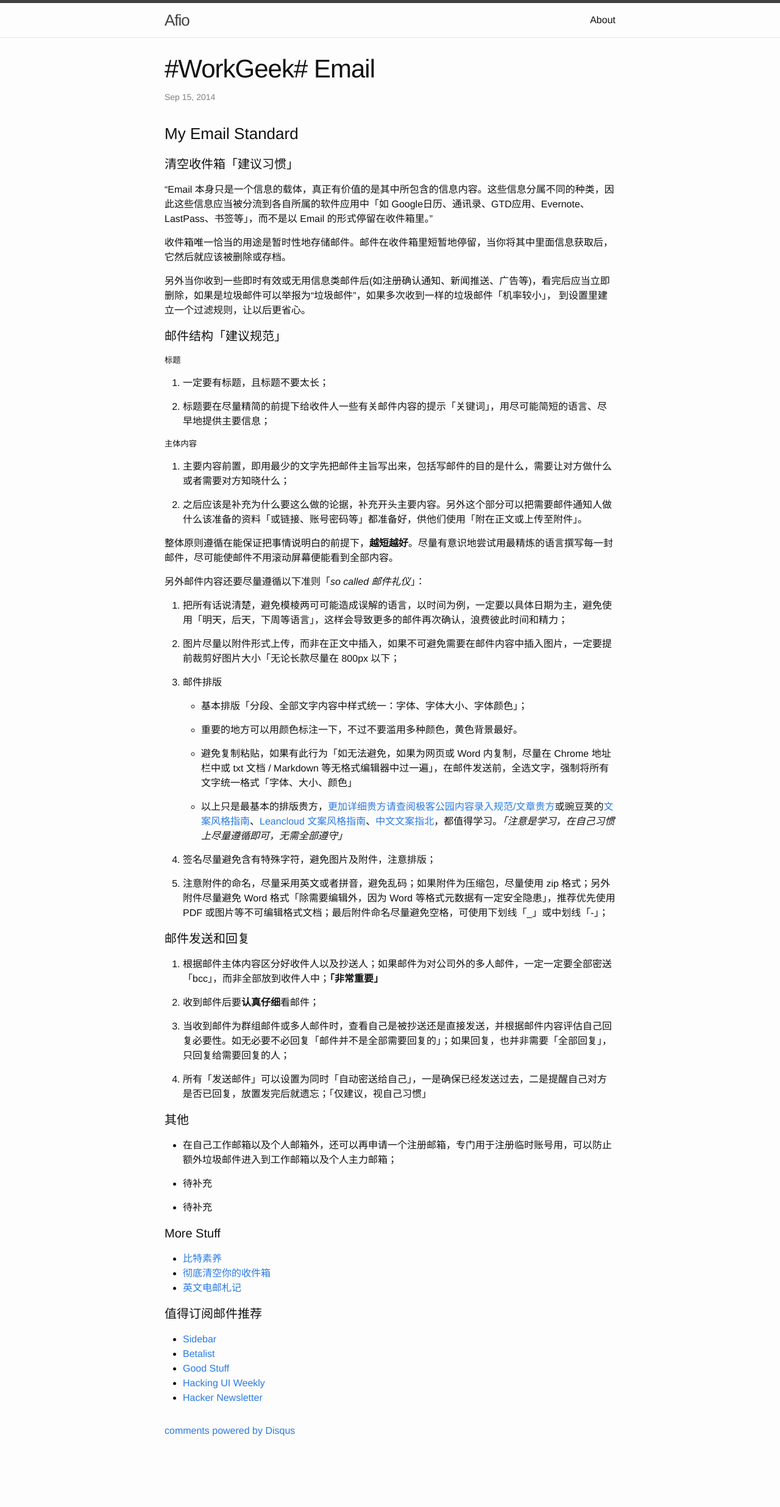
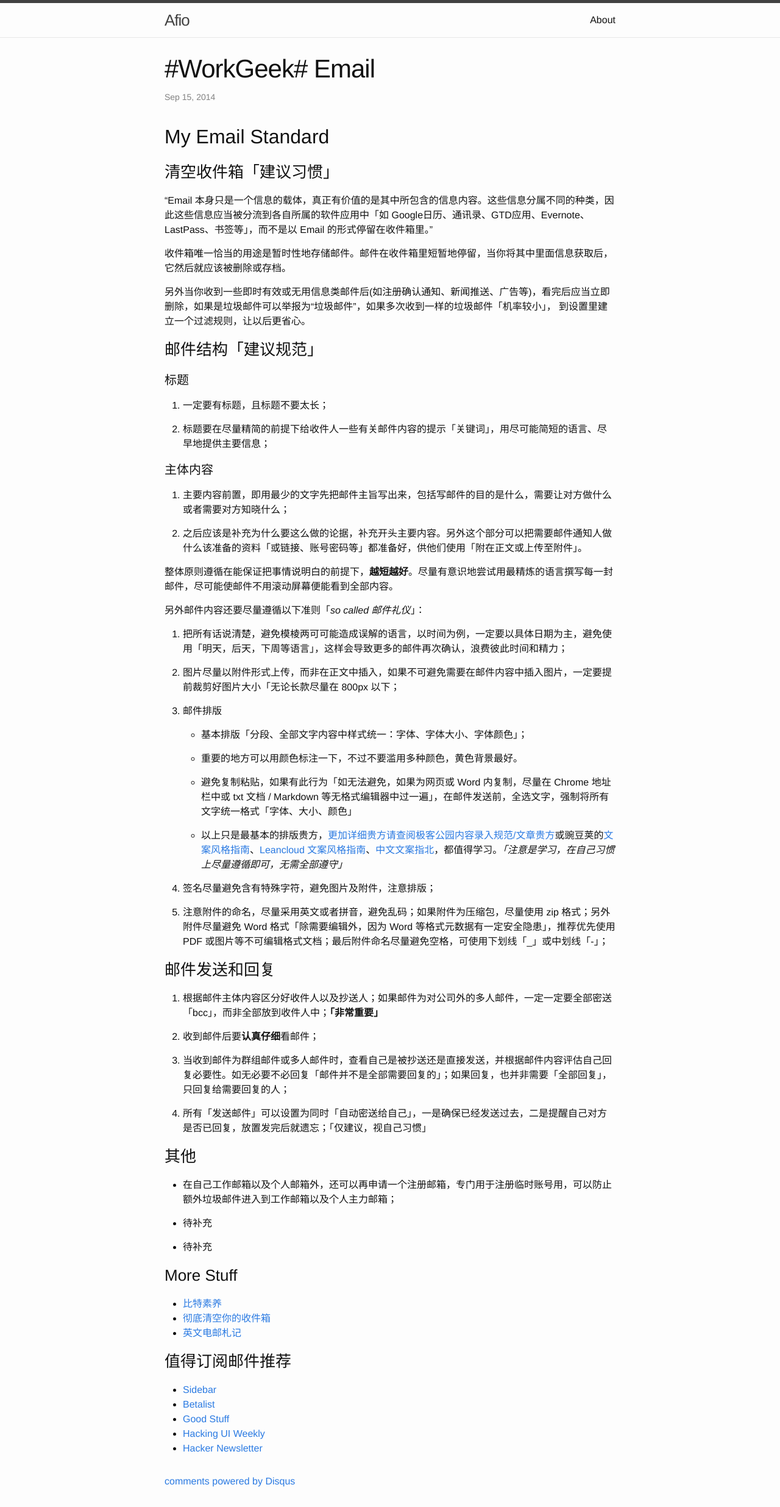
Before and after one commit to Afio/afio.github.io, a Jekyll site: the page built from _posts/2014-09-12-workgeek-email.md, in a window 1280 px wide. Shown: the whole page at 61% size. Built offline with Jekyll 4.4.1, drawn with Linux system fonts in a browser that asks for light colours; comment, search, counter and statistics services are not loaded; before the commit the page ends 2388 px from its top, so only the background shows below that.

Commit message:
# update

```diff
--- a/_posts/2014-09-12-workgeek-email.md
+++ b/_posts/2014-09-12-workgeek-email.md
@@ -6,9 +6,9 @@ categories: work
 
 ---
 
-###My Email Standard
+##My Email Standard
 
-####清空收件箱「建议习惯」
+###清空收件箱「建议习惯」
 
 “Email 本身只是一个信息的载体，真正有价值的是其中所包含的信息内容。这些信息分属不同的种类，因此这些信息应当被分流到各自所属的软件应用中「如 Google日历、通讯录、GTD应用、Evernote、LastPass、书签等」，而不是以 Email 的形式停留在收件箱里。”
 
@@ -16,15 +16,15 @@ categories: work
 
 另外当你收到一些即时有效或无用信息类邮件后(如注册确认通知、新闻推送、广告等)，看完后应当立即删除，如果是垃圾邮件可以举报为“垃圾邮件”，如果多次收到一样的垃圾邮件「机率较小」， 到设置里建立一个过滤规则，让以后更省心。
 
-####邮件结构「建议规范」
+###邮件结构「建议规范」
 
-#####标题
+####标题
 
 1. 一定要有标题，且标题不要太长；
 
 2. 标题要在尽量精简的前提下给收件人一些有关邮件内容的提示「关键词」，用尽可能简短的语言、尽早地提供主要信息；
 
-#####主体内容
+####主体内容
 
 1. 主要内容前置，即用最少的文字先把邮件主旨写出来，包括写邮件的目的是什么，需要让对方做什么或者需要对方知晓什么；
 
@@ -52,7 +52,7 @@ categories: work
 
 5. 注意附件的命名，尽量采用英文或者拼音，避免乱码；如果附件为压缩包，尽量使用 zip 格式；另外附件尽量避免 Word 格式「除需要编辑外，因为 Word 等格式元数据有一定安全隐患」，推荐优先使用 PDF 或图片等不可编辑格式文档；最后附件命名尽量避免空格，可使用下划线「_」或中划线「-」；
 
-####邮件发送和回复
+###邮件发送和回复
 
 1. 根据邮件主体内容区分好收件人以及抄送人；如果邮件为对公司外的多人邮件，一定一定要全部密送「bcc」，而非全部放到收件人中；**「非常重要」**
 
@@ -63,7 +63,7 @@ categories: work
 4. 所有「发送邮件」可以设置为同时「自动密送给自己」，一是确保已经发送过去，二是提醒自己对方是否已回复，放置发完后就遗忘；「仅建议，视自己习惯」
 
 
-####其他
+###其他
 
 - 在自己工作邮箱以及个人邮箱外，还可以再申请一个注册邮箱，专门用于注册临时账号用，可以防止额外垃圾邮件进入到工作邮箱以及个人主力邮箱；
 
@@ -72,14 +72,14 @@ categories: work
 - 待补充
 
 
-####More Stuff
+###More Stuff
 
 - [比特素养](http://book.douban.com/subject/20471142/)
 - [彻底清空你的收件箱](http://www.geekpark.net/topics/157123)
 - [英文电邮札记](http://www.15yan.com/story/f5oNfnxCDBe/)
 
 
-####值得订阅邮件推荐
+###值得订阅邮件推荐
 
 
 - [Sidebar](http://sidebar.io/)
```
